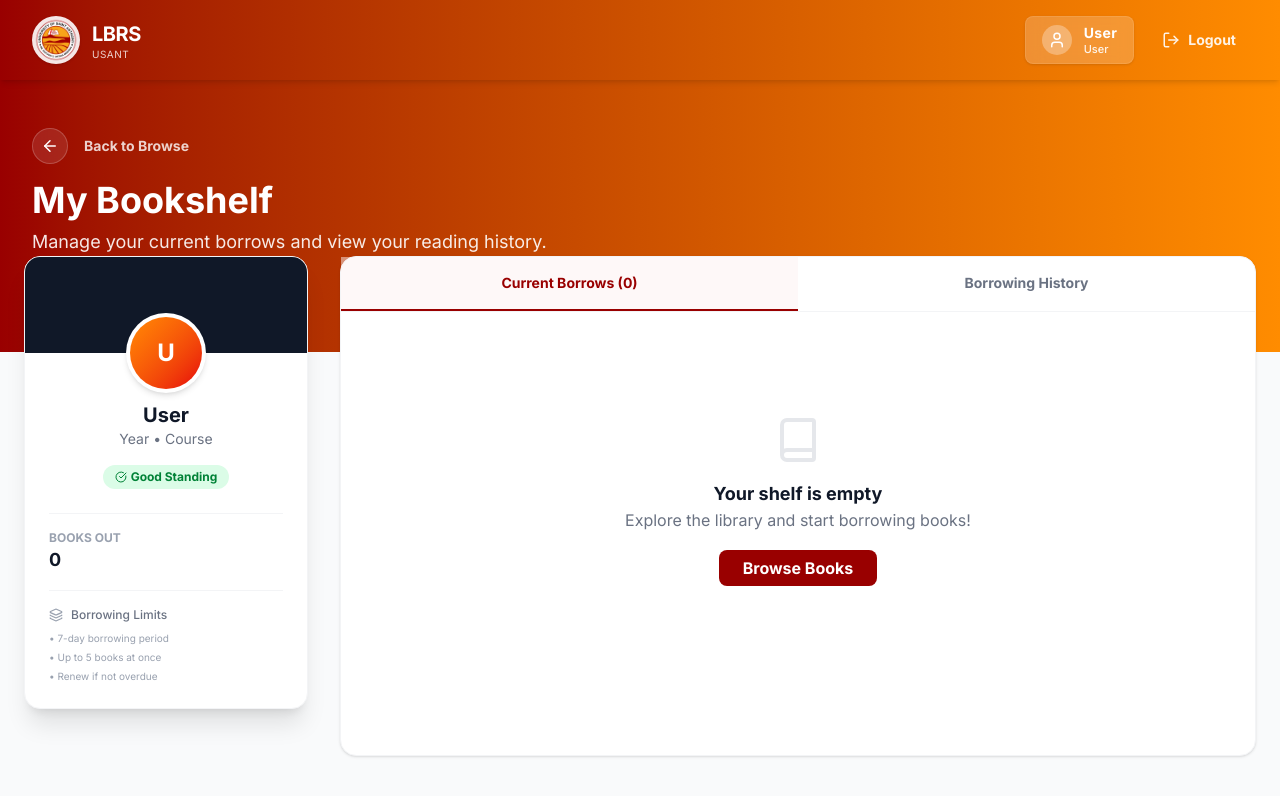
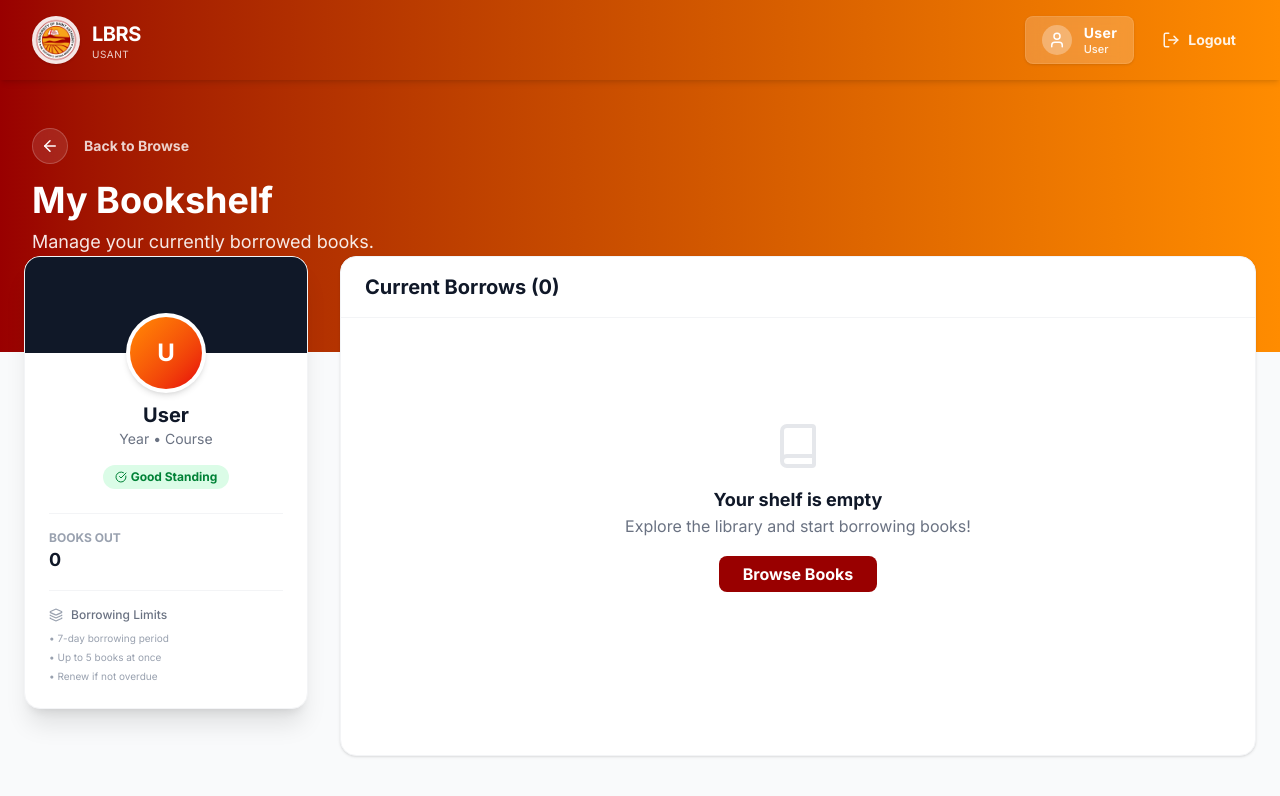
Before and after one commit to JLQuejaro/lbrs-usant, a Next.js app: page /student/shelf in a window 1280 px wide. Shown: the top 796 px of the page. Built offline with nearby package versions, Linux system fonts and the light colour scheme.

Commit message:
feat: update borrow API to remove history parameter and adjust related components

```diff
--- a/src/app/api/borrows/route.ts
+++ b/src/app/api/borrows/route.ts
@@ -3,7 +3,6 @@ import {
   borrowBook,
   returnBook,
   getActiveBorrowsByUserId,
-  getBorrowHistoryByUserId,
   getOverdueBorrows
 } from '@/app/lib/db-repository';
 
@@ -26,17 +25,15 @@ function mapBorrow(record: any) {
 
 /**
  * GET /api/borrows
- * Get borrow records for the authenticated user
+ * Get active borrow records for the authenticated user
  *
  * Query parameters:
- * - status: Filter by status (active, returned, overdue)
- * - history: Get full history (true/false)
+ * - status: Filter by status (active, overdue)
  */
 export async function GET(request: NextRequest) {
   try {
     const { searchParams } = new URL(request.url);
     const status = searchParams.get('status');
-    const history = searchParams.get('history');
 
     // Get user ID from header (set by middleware)
     const userId = request.headers.get('x-user-id');
@@ -60,8 +57,6 @@ export async function GET(request: NextRequest) {
         );
       }
       borrows = await getOverdueBorrows();
-    } else if (history === 'true') {
-      borrows = await getBorrowHistoryByUserId(userId);
     } else {
       borrows = await getActiveBorrowsByUserId(userId);
     }
--- a/src/app/book/[id]/page.tsx
+++ b/src/app/book/[id]/page.tsx
@@ -70,7 +70,7 @@ export default function BookDetailsPage({ params }: { params: Promise<{ id: stri
 
         const [reviewsRes, borrowsRes, relatedRes] = await Promise.all([
           fetch(`/api/reviews?bookId=${bookId}`, { headers: { Authorization: `Bearer ${token}` } }),
-          fetch('/api/borrows?history=true', { headers: { Authorization: `Bearer ${token}` } }),
+          fetch('/api/borrows', { headers: { Authorization: `Bearer ${token}` } }),
           fetch(`/api/books?genre=${encodeURIComponent(fetchedBook.genre)}&limit=6`, { headers: { Authorization: `Bearer ${token}` } }),
         ]);
 
@@ -106,7 +106,7 @@ export default function BookDetailsPage({ params }: { params: Promise<{ id: stri
   const handleModalClose = () => {
     setIsBorrowModalOpen(false);
     if (!token) return;
-    fetch('/api/borrows?history=true', {
+    fetch('/api/borrows', {
       headers: { Authorization: `Bearer ${token}` },
     })
       .then(res => res.ok ? res.json() : null)
--- a/src/app/faculty/shelf/page.tsx
+++ b/src/app/faculty/shelf/page.tsx
@@ -29,7 +29,7 @@ interface ReadingList {
 export default function FacultyShelfPage() {
   const router = useRouter();
   const { user, token } = useAuth();
-  const [activeTab, setActiveTab] = useState<'current' | 'history' | 'lists'>('current');
+  const [activeTab, setActiveTab] = useState<'current' | 'lists'>('current');
   const [borrows, setBorrows] = useState<BorrowRecord[]>([]);
   const [readingLists, setReadingLists] = useState<ReadingList[]>([]);
   const [isLoading, setIsLoading] = useState(true);
@@ -52,7 +52,7 @@ export default function FacultyShelfPage() {
     const loadData = async () => {
       try {
         const [borrowsRes, listsRes] = await Promise.all([
-          fetch('/api/borrows?history=true', { headers: { Authorization: `Bearer ${token}` } }),
+          fetch('/api/borrows', { headers: { Authorization: `Bearer ${token}` } }),
           fetch('/api/reading-lists', { headers: { Authorization: `Bearer ${token}` } }),
         ]);
 
@@ -87,7 +87,7 @@ export default function FacultyShelfPage() {
       });
       if (!response.ok) return;
 
-      const refreshed = await fetch('/api/borrows?history=true', {
+      const refreshed = await fetch('/api/borrows', {
         headers: { Authorization: `Bearer ${token}` },
       });
       if (refreshed.ok) {
@@ -99,8 +99,7 @@ export default function FacultyShelfPage() {
     }
   };
 
-  const currentBorrows = borrows.filter(b => b.status === 'active');
-  const historyBorrows = borrows.filter(b => b.status !== 'active');
+  const currentBorrows = borrows;
 
   return (
     <div className="min-h-screen bg-gray-50">
@@ -124,7 +123,7 @@ export default function FacultyShelfPage() {
           </div>
           <h1 className="text-4xl font-bold text-white mb-2">Faculty Bookshelf</h1>
           <p className="text-white/90 text-lg">
-            Manage your borrowed materials, research resources, and course reading lists.
+            Manage your borrowed materials and course reading lists.
           </p>
         </div>
       </div>
@@ -195,16 +194,6 @@ export default function FacultyShelfPage() {
                     }`}
                   >
                     Current Borrows ({currentBorrows.length})
-                  </button>
-                  <button
-                    onClick={() => setActiveTab('history')}
-                    className={`flex-1 py-4 text-sm font-bold text-center border-b-2 transition-colors ${
-                        activeTab === 'history'
-                        ? 'border-usant-red text-usant-red bg-red-50/50'
-                        : 'border-transparent text-gray-500 hover:text-gray-700'
-                    }`}
-                  >
-                    Borrowing History
                   </button>
                   <button
                     onClick={() => setActiveTab('lists')}
@@ -278,26 +267,6 @@ export default function FacultyShelfPage() {
                     </div>
                   )}
 
-                  {activeTab === 'history' && (
-                    <div className="space-y-4">
-                       {historyBorrows.map((borrow) => (
-                        <div key={borrow.id} className="flex items-center gap-4 p-4 rounded-xl border border-gray-100 opacity-75 hover:opacity-100 transition">
-                           <div className={`w-12 h-16 ${borrow.color || 'bg-gray-200'} rounded-md shadow-sm flex-shrink-0`}></div>
-                           <div className="flex-1">
-                             <h3 className="font-bold text-gray-900">{borrow.title}</h3>
-                             <p className="text-xs text-gray-500">{borrow.author}</p>
-                           </div>
-                           <div className="text-right">
-                              <span className="block text-xs text-gray-400 mb-1">Returned on</span>
-                              <span className="block text-sm font-medium text-gray-700">
-                                {borrow.returnedDate ? new Date(borrow.returnedDate).toLocaleDateString('en-US', { month: 'short', day: 'numeric', year: 'numeric' }) : '---'}
-                              </span>
-                           </div>
-                        </div>
-                      ))}
-                    </div>
-                  )}
-
                   {activeTab === 'lists' && (
                     <div className="space-y-4">
                       {readingLists.length > 0 ? readingLists.map(list => (
--- a/src/app/student/shelf/page.tsx
+++ b/src/app/student/shelf/page.tsx
@@ -22,7 +22,6 @@ interface BorrowRecord {
 export default function MyShelfPage() {
   const router = useRouter();
   const { user, token } = useAuth();
-  const [activeTab, setActiveTab] = useState<'current' | 'history'>('current');
   const [borrows, setBorrows] = useState<BorrowRecord[]>([]);
   const [isLoading, setIsLoading] = useState(true);
   const userName = user?.username || 'User';
@@ -44,7 +43,7 @@ export default function MyShelfPage() {
     let isMounted = true;
     const loadBorrows = async () => {
       try {
-        const response = await fetch('/api/borrows?history=true', {
+        const response = await fetch('/api/borrows', {
           headers: { Authorization: `Bearer ${token}` },
         });
         if (!response.ok) return;
@@ -72,7 +71,7 @@ export default function MyShelfPage() {
       });
       if (!response.ok) return;
 
-      const refreshed = await fetch('/api/borrows?history=true', {
+      const refreshed = await fetch('/api/borrows', {
         headers: { Authorization: `Bearer ${token}` },
       });
       if (refreshed.ok) {
@@ -83,9 +82,6 @@ export default function MyShelfPage() {
       console.error('Failed to return book:', error);
     }
   };
-
-  const currentBorrows = borrows.filter(b => b.status === 'active');
-  const historyBorrows = borrows.filter(b => b.status !== 'active');
 
   return (
     <div className="min-h-screen bg-gray-50">
@@ -109,7 +105,7 @@ export default function MyShelfPage() {
           </div>
           <h1 className="text-4xl font-bold text-white mb-2">My Bookshelf</h1>
           <p className="text-white/90 text-lg">
-            Manage your current borrows and view your reading history.
+            Manage your currently borrowed books.
           </p>
         </div>
       </div>
@@ -141,7 +137,7 @@ export default function MyShelfPage() {
                 <div className="border-t border-gray-100 pt-4 text-left">
                    <div>
                      <span className="block text-xs text-gray-400 uppercase font-bold">Books Out</span>
-                     <span className="block text-lg font-bold text-gray-900">{currentBorrows.length}</span>
+                     <span className="block text-lg font-bold text-gray-900">{borrows.length}</span>
                    </div>
                 </div>
 
@@ -161,44 +157,23 @@ export default function MyShelfPage() {
             </div>
           </div>
 
-          {/* RIGHT: Bookshelf Tabs */}
+          {/* RIGHT: Current Borrows */}
           <div className="md:col-span-8 lg:col-span-9">
              <div className="bg-white rounded-2xl shadow-sm border border-gray-100 min-h-[500px]">
 
-                {/* Tabs Header */}
-                <div className="flex border-b border-gray-100">
-                  <button
-                    onClick={() => setActiveTab('current')}
-                    className={`flex-1 py-4 text-sm font-bold text-center border-b-2 transition-colors ${
-                        activeTab === 'current'
-                        ? 'border-usant-red text-usant-red bg-red-50/50'
-                        : 'border-transparent text-gray-500 hover:text-gray-700'
-                    }`}
-                  >
-                    Current Borrows ({currentBorrows.length})
-                  </button>
-                  <button
-                    onClick={() => setActiveTab('history')}
-                    className={`flex-1 py-4 text-sm font-bold text-center border-b-2 transition-colors ${
-                        activeTab === 'history'
-                        ? 'border-usant-red text-usant-red bg-red-50/50'
-                        : 'border-transparent text-gray-500 hover:text-gray-700'
-                    }`}
-                  >
-                    Borrowing History
-                  </button>
+                {/* Header */}
+                <div className="border-b border-gray-100 px-6 py-4">
+                  <h2 className="text-xl font-bold text-gray-900">Current Borrows ({borrows.length})</h2>
                 </div>
 
                 {/* Content */}
                 <div className="p-6">
-
-                  {activeTab === 'current' && (
                   <div className="space-y-4">
                     {isLoading ? (
                       <div className="flex justify-center py-20">
                         <Loader2 size={32} className="text-usant-red animate-spin" />
                       </div>
-                      ) : currentBorrows.length > 0 ? currentBorrows.map((borrow) => {
+                    ) : borrows.length > 0 ? borrows.map((borrow) => {
                       const isOverdue = new Date(borrow.dueDate) < new Date();
                       const status = isOverdue ? 'Overdue' : 'Active';
                       return (
@@ -247,28 +222,6 @@ export default function MyShelfPage() {
                       </div>
                     )}
                   </div>
-                  )}
-
-                  {activeTab === 'history' && (
-                    <div className="space-y-4">
-                      {historyBorrows.map((borrow) => (
-                        <div key={borrow.id} className="flex items-center gap-4 p-4 rounded-xl border border-gray-100 opacity-75 hover:opacity-100 transition">
-                           <div className={`w-12 h-16 ${borrow.color || 'bg-gray-200'} rounded-md shadow-sm flex-shrink-0`}></div>
-                           <div className="flex-1">
-                             <h3 className="font-bold text-gray-900">{borrow.title}</h3>
-                             <p className="text-xs text-gray-500">{borrow.author}</p>
-                           </div>
-                           <div className="text-right">
-                              <span className="block text-xs text-gray-400 mb-1">Returned on</span>
-                              <span className="block text-sm font-medium text-gray-700">
-                                {borrow.returnedDate ? new Date(borrow.returnedDate).toLocaleDateString('en-US', { month: 'short', day: 'numeric', year: 'numeric' }) : '---'}
-                              </span>
-                           </div>
-                        </div>
-                      ))}
-                    </div>
-                  )}
-
                 </div>
              </div>
           </div>
```
Also changed, not shown: src/app/lib/db-repository.ts (+0 -14 lines), .amazonq/rules/auto_code_edit_and_execute.md (added). Lines whose indentation alone changed are shown as unchanged.
